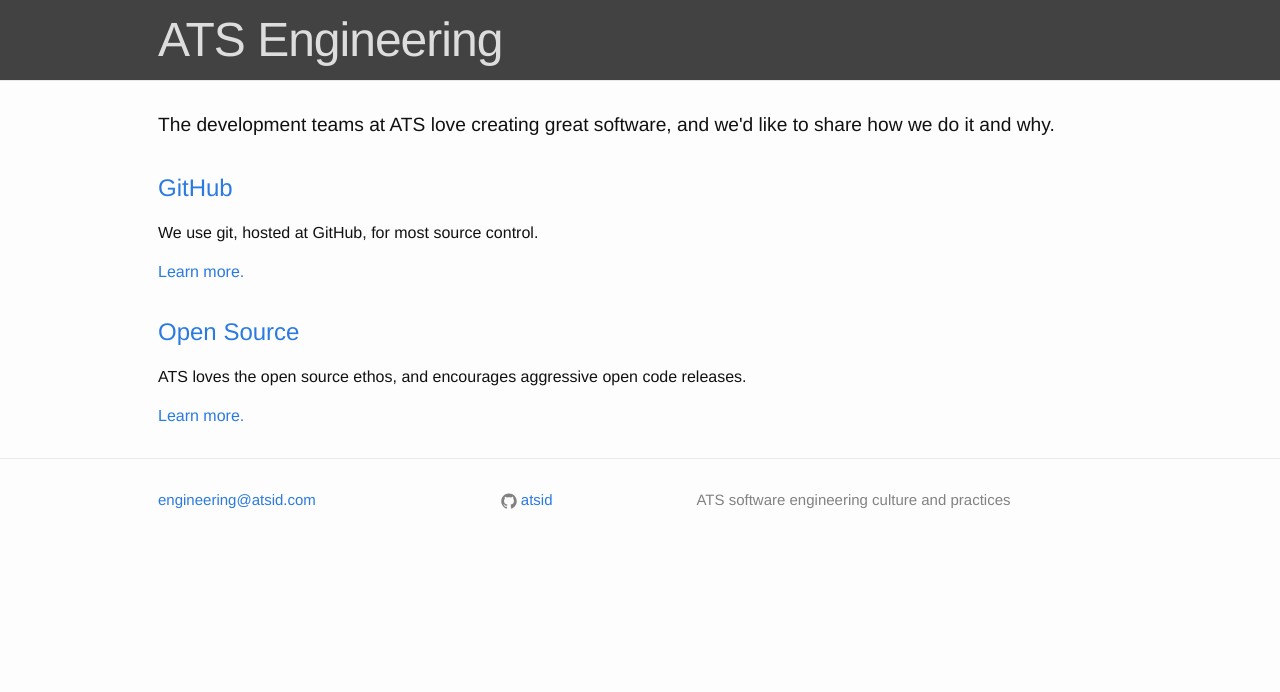
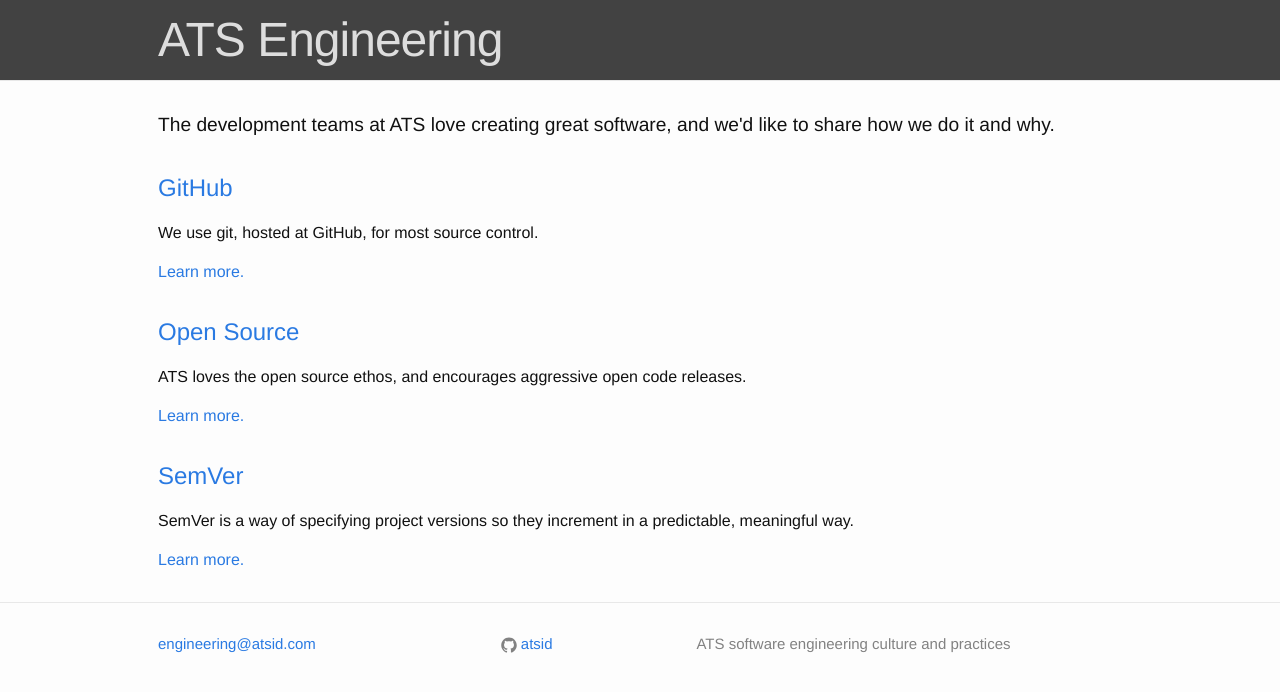
Before and after one commit to atsid/guides, a Jekyll site: the page built from index.html, in a window 1280 px wide. Shown: the top 692 px of the page. Built offline with Jekyll 4.4.1, drawn with Linux system fonts in a browser that asks for light colours; some of the changed lines change nothing that is shown.

Commit message:
Update 2015-07-30T23:40:02.708Z

```diff
--- a/_sass/_layout.scss
+++ b/_sass/_layout.scss
@@ -243,3 +243,10 @@
 .guide {
     margin-top: 30px;
 }
+
+.emphasis-block {
+    margin: 20px;
+    padding: 20px 20px 0 20px;
+    border: 1px dotted $brand-color;
+    background-color: white;
+}
--- /dev/null
+++ b/semver.md
@@ -0,0 +1,35 @@
+---
+layout: page
+title: SemVer
+description: SemVer is a way of specifying project versions so they increment in a predictable, meaningful way.
+permalink: /semver/
+---
+
+'Semantic Versioning' or *SemVer* is a specific ruleset for versioning the software libraries that you author.
+As you can gather from the name, the intent is to make every version change *semantically meaningful*,
+so that those who use your library can easily understand the impact a version change might have on them.
+
+SemVer has been gaining wide traction, especially in the Node.js community, and builds upon lessons learned from
+a long history of software version management with tools such as [Maven](https://maven.apache.org/guides/introduction/introduction-to-dependency-mechanism.html).
+
+SemVer has a [public specification](http://semver.org/), authored by Tom Preston-Werner, co-founder of GitHub.
+The spec is a very worthwhile read, but a short summary is provided here for convenience:
+
+<div class="emphasis-block">
+
+    Given a version number MAJOR.MINOR.PATCH, increment the:
+
+    <ol>
+        <li>MAJOR version when you make incompatible API changes</li>
+        <li>MINOR version when you add functionality in a backwards-compatible manner</li>
+        <li>PATCH version when you make backwards-compatible bug fixes</li>
+    </ol>
+</div>
+
+SemVer is valuable for a couple of significant reasons.
+First is that the predictability makes it clear to everyone what to expect when the library version changes.
+Second, `package.json` provides a number of [version specifier flags](https://docs.npmjs.com/files/package.json#dependencies)
+that allow libraries to dynamically import dependencies according to SemVer rules, such as 'latest patch that doesn't change backwards compatibility'.
+
+When you're working on a project, think carefully about the implications of changes you are making and plan for release version changes as appropriate.
+Also make sure you [perform a release](https://help.github.com/articles/creating-releases/) whenever you update a version, so the contents of the software do not change for that version.
```
